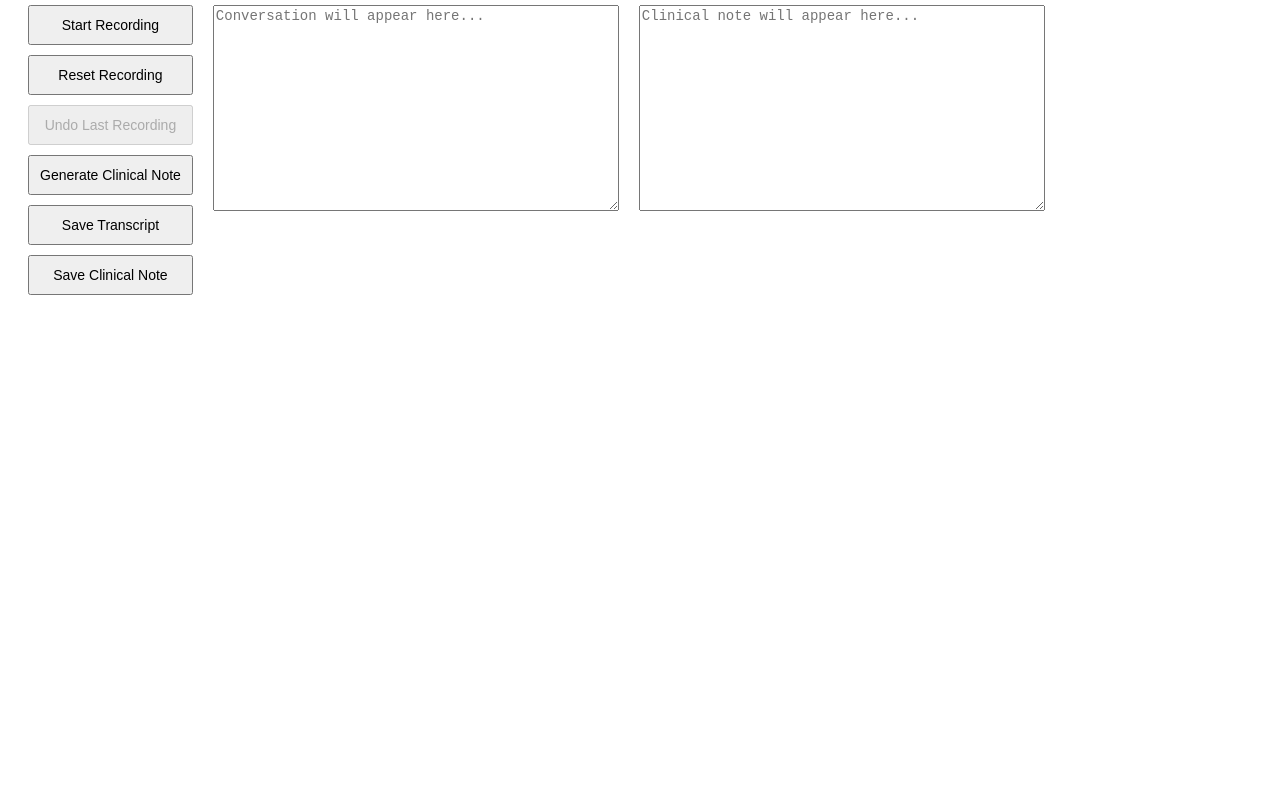
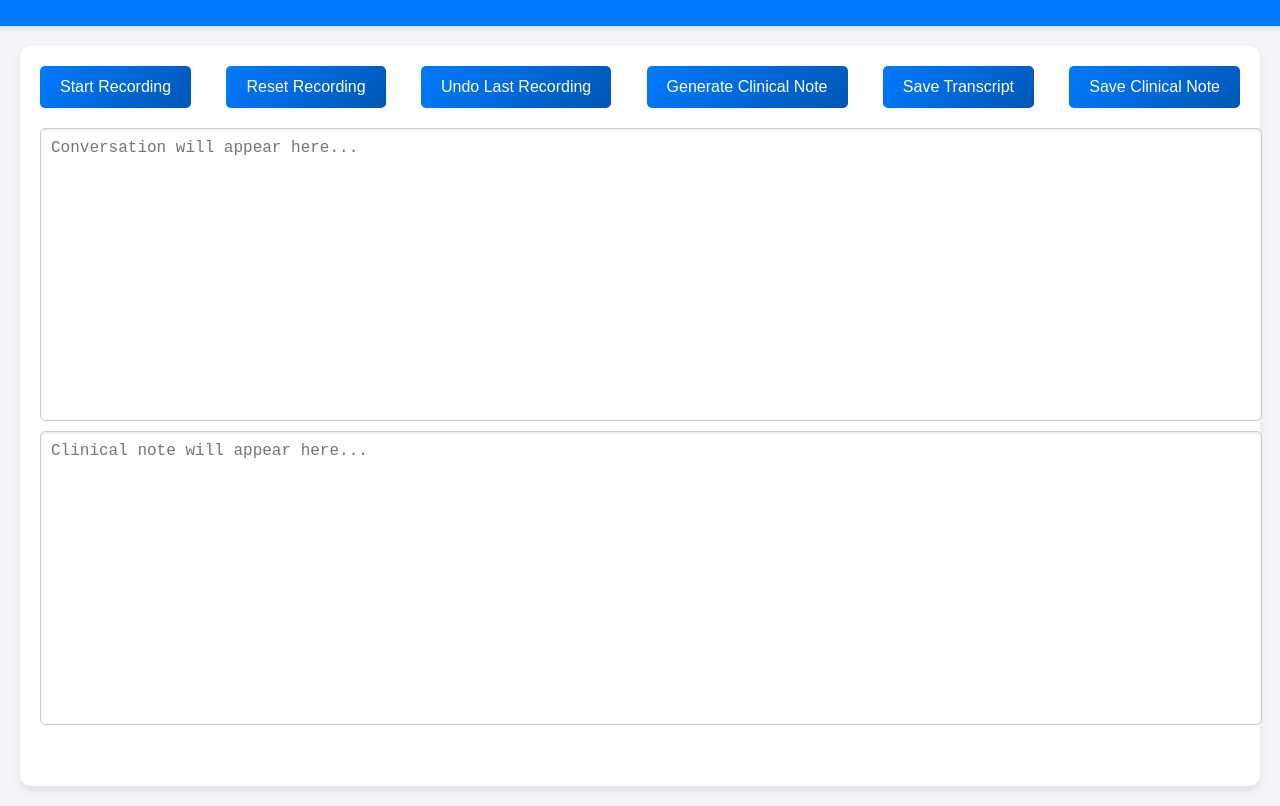
Before and after one commit to 1leozhao/Scribe, a website: page public/index.html in a window 1280 px wide. Shown: the part 95-901 px from the top of the page. Before the commit the page ends 800 px from the top, so only its background shows below. Drawn offline with Linux system fonts and the light colour scheme.

Commit message:
modernized ui

```diff
--- a/public/index.html
+++ b/public/index.html
@@ -5,26 +5,31 @@
   <meta name="viewport" content="width=device-width, initial-scale=1.0">
   <title>Ambient Medical Scribe</title>
   <link rel="stylesheet" href="styles.css">
+  <link href="https://fonts.googleapis.com/css2?family=Roboto:wght@400;500&display=swap" rel="stylesheet">
 </head>
 <body>
+  <header>
     <h1>Ambient Medical Scribe</h1>
+  </header>
 
-  <div class="container">
-    <div class="button-container">
-      <button id="record-btn">Start Recording</button>
-      <button id="reset-btn">Reset Recording</button>
-      <button id="undo-btn">Undo Last Recording</button>
-      <button id="generate-note-btn">Generate Clinical Note</button>
-      <button id="save-transcript-btn">Save Transcript</button>
-      <button id="save-note-btn">Save Clinical Note</button>
+  <main class="container">
+    <div class="card">
+      <div class="button-bar">
+        <button id="record-btn" class="primary-btn">Start Recording</button>
+        <button id="reset-btn" class="secondary-btn">Reset Recording</button>
+        <button id="undo-btn" class="secondary-btn">Undo Last Recording</button>
+        <button id="generate-note-btn" class="primary-btn">Generate Clinical Note</button>
+        <button id="save-transcript-btn" class="secondary-btn">Save Transcript</button>
+        <button id="save-note-btn" class="secondary-btn">Save Clinical Note</button>
       </div>
 
       <textarea id="transcription" placeholder="Conversation will appear here..."></textarea>
 
-    <textarea id="output" placeholder="Clinical note will appear here..." readonly></textarea> <!-- New output area -->
+      <textarea id="output" placeholder="Clinical note will appear here..." readonly></textarea>
 
-    <div id="loading-indicator" style="display: none;">Processing...</div>
+      <div id="loading-indicator" class="loading">Processing...</div>
     </div>
+  </main>
 
   <script src="script.js"></script>
 </body>
--- a/public/script.js
+++ b/public/script.js
@@ -88,11 +88,11 @@ document.addEventListener('DOMContentLoaded', () => {
   async function generateClinicalNote() {
     const fullTranscript = recordings.join('\n') + (currentRecording ? '\n' + currentRecording : '');
     const prompt = `This is a transcript from a provider and patient conversation:\n\n"${fullTranscript}"\n\nPlease generate a clinical note including HPI, review of systems, physical exam, and assessment and plan. Do not include anything that was not discussed in the conversation.
-    After the assessment and plan please add a section called “Additional Considerations” and provide additional considerations and actions the doctor could have taken into account for their assessment and plan.
+    After the assessment and plan please add a section called "Additional Considerations" and provide additional considerations and actions the doctor could have taken into account for their assessment and plan.
     If the recording does not appear to be a provider/patient conversation, then simply write out a general summary of the conversation and list out any action items from the conversation.
     Please provide the output in plain text without any Markdown formatting.`;
 
-    loadingIndicator.style.display = 'block';
+    loadingIndicator.style.visibility = 'visible';
     generateNoteBtn.disabled = true;
     outputText.value = '';
 
@@ -107,7 +107,7 @@ document.addEventListener('DOMContentLoaded', () => {
     } catch (error) {
       outputText.value = "Error generating clinical note. Please try again.";
     } finally {
-      loadingIndicator.style.display = 'none';
+      loadingIndicator.style.visibility = 'hidden';
       generateNoteBtn.disabled = false;
     }
   }
--- a/public/styles.css
+++ b/public/styles.css
@@ -1,53 +1,104 @@
-/* Container for the buttons and text area */
+body {
+  font-family: 'Roboto', sans-serif;
+  margin: 0;
+  padding: 0;
+  background-color: #f4f4f9;
+  color: #333;
+  display: flex;
+  flex-direction: column;
+  justify-content: flex-start;
+  align-items: center;
+  min-height: 100vh;
+}
+
+header {
+  background-color: #007BFF;
+  color: white;
+  padding: 20px;
+  text-align: center;
+  width: 100%;
+  box-shadow: 0 2px 4px rgba(0, 0, 0, 0.1);
+}
+
 .container {
   display: flex;
-  align-items: flex-start;
+  flex-direction: column;
+  align-items: center;
   gap: 20px;
   padding: 20px;
+  width: 100%;
+  max-width: 1200px;
 }
 
-/* Button container */
-.button-container {
+.card {
+  background-color: white;
+  border-radius: 10px;
+  box-shadow: 0 4px 8px rgba(0, 0, 0, 0.1);
+  padding: 20px;
+  width: 100%;
+  height: 700px;
   display: flex;
   flex-direction: column;
-  gap: 10px;
+  justify-content: space-between;
 }
 
-/* Styling for buttons */
-button {
-  padding: 10px;
-  font-size: 14px;
-  cursor: pointer;
+.button-bar {
+  display: flex;
+  justify-content: space-between;
+  flex-wrap: nowrap;
+  gap: 10px;
+  margin-bottom: 20px;
+  overflow-x: auto;
 }
 
-/* Text area styling */
-textarea {
-  width: 400px;
-  height: 200px;
-  font-size: 14px;
+button {
+  padding: 12px 20px;
+  font-size: 16px;
+  border: none;
+  border-radius: 5px;
+  cursor: pointer;
+  transition: background-color 0.3s ease, transform 0.2s;
+  flex-shrink: 0;
+  background: linear-gradient(135deg, #007BFF, #0056b3);
+  color: white;
 }
 
-/* Loading indicator styling */
-#loading-indicator {
+button:hover {
+  transform: translateY(-2px);
+  opacity: 0.9;
+}
+
+textarea {
+  width: 100%;
+  flex-grow: 1;
   font-size: 16px;
+  padding: 10px;
+  border: 1px solid #ccc;
+  border-radius: 5px;
+  resize: none;
+  box-shadow: inset 0 1px 3px rgba(0, 0, 0, 0.1);
+  margin-bottom: 10px;
+}
+
+.loading {
+  font-size: 18px;
   color: #007BFF;
   margin-top: 10px;
+  visibility: hidden;
 }
 
-/* Animation for the record button */
 .pulse {
   animation: pulse 1.5s infinite;
 }
 
-/* Pulse animation */
 @keyframes pulse {
   0% {
-      box-shadow: 0 0 0 0 rgba(255, 0, 0, 0.7);
+    box-shadow: 0 0 0 0 rgba(255, 0, 0, 0.7);
   }
   70% {
-      box-shadow: 0 0 0 15px rgba(255, 0, 0, 0);
+    box-shadow: 0 0 0 15px rgba(255, 0, 0, 0);
   }
   100% {
-      box-shadow: 0 0 0 0 rgba(255, 0, 0, 0);
+    box-shadow: 0 0 0 0 rgba(255, 0, 0, 0);
   }
 }
```
Lines whose indentation alone changed are shown as unchanged.
